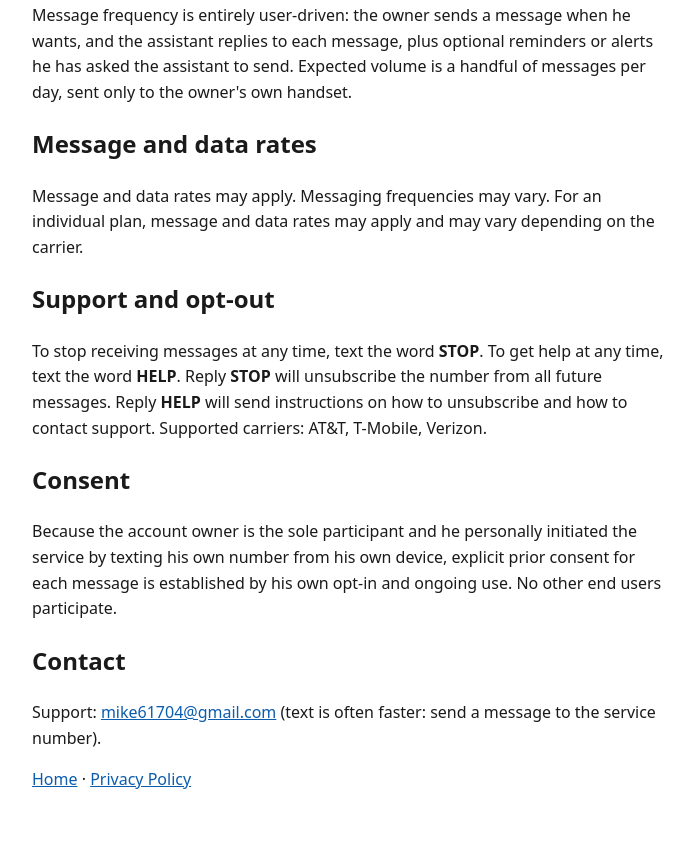
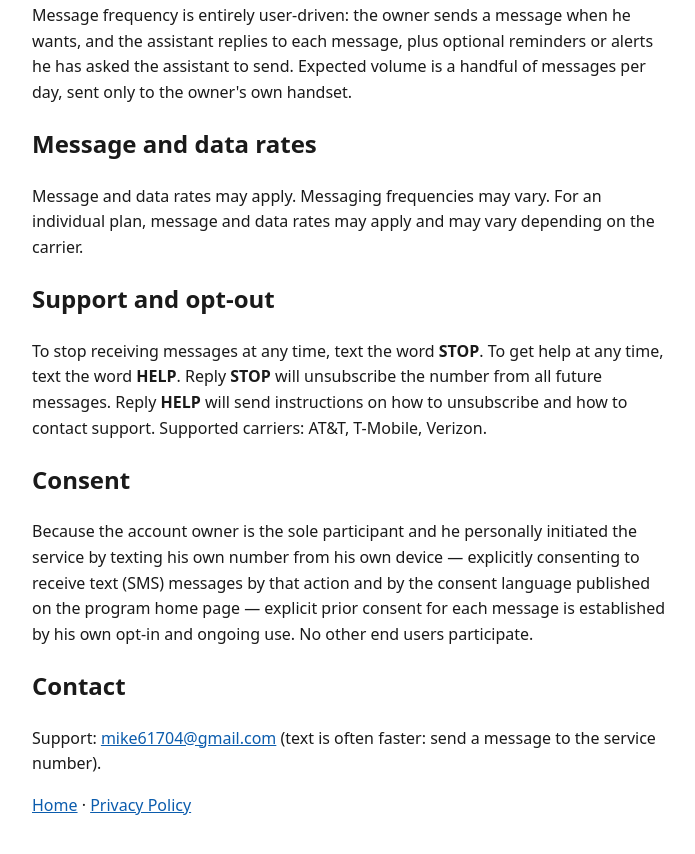
Before and after one commit to Mike61704/snyder-personal-sms, a plain HTML site: page terms-and-conditions.html in a window 1280 px wide. Shown: the part 453-1307 px from the top of the page, without its empty margins (288-983 px from the left). Drawn offline with Linux system fonts and the light colour scheme.

Commit message:
Publish SMS opt-in CTA: number, START/HELLO keywords, explicit consent language

```diff
--- a/terms-and-conditions.html
+++ b/terms-and-conditions.html
@@ -20,7 +20,7 @@
 <p>To stop receiving messages at any time, text the word <strong>STOP</strong>. To get help at any time, text the word <strong>HELP</strong>. Reply <strong>STOP</strong> will unsubscribe the number from all future messages. Reply <strong>HELP</strong> will send instructions on how to unsubscribe and how to contact support. Supported carriers: AT&amp;T, T-Mobile, Verizon.</p>
 
 <h2>Consent</h2>
-<p>Because the account owner is the sole participant and he personally initiated the service by texting his own number from his own device, explicit prior consent for each message is established by his own opt-in and ongoing use. No other end users participate.</p>
+<p>Because the account owner is the sole participant and he personally initiated the service by texting his own number from his own device — explicitly consenting to receive text (SMS) messages by that action and by the consent language published on the program home page — explicit prior consent for each message is established by his own opt-in and ongoing use. No other end users participate.</p>
 
 <h2>Contact</h2>
 <p>Support: <a href="mailto:mike61704@gmail.com">mike61704@gmail.com</a> (text is often faster: send a message to the service number).</p>
```
